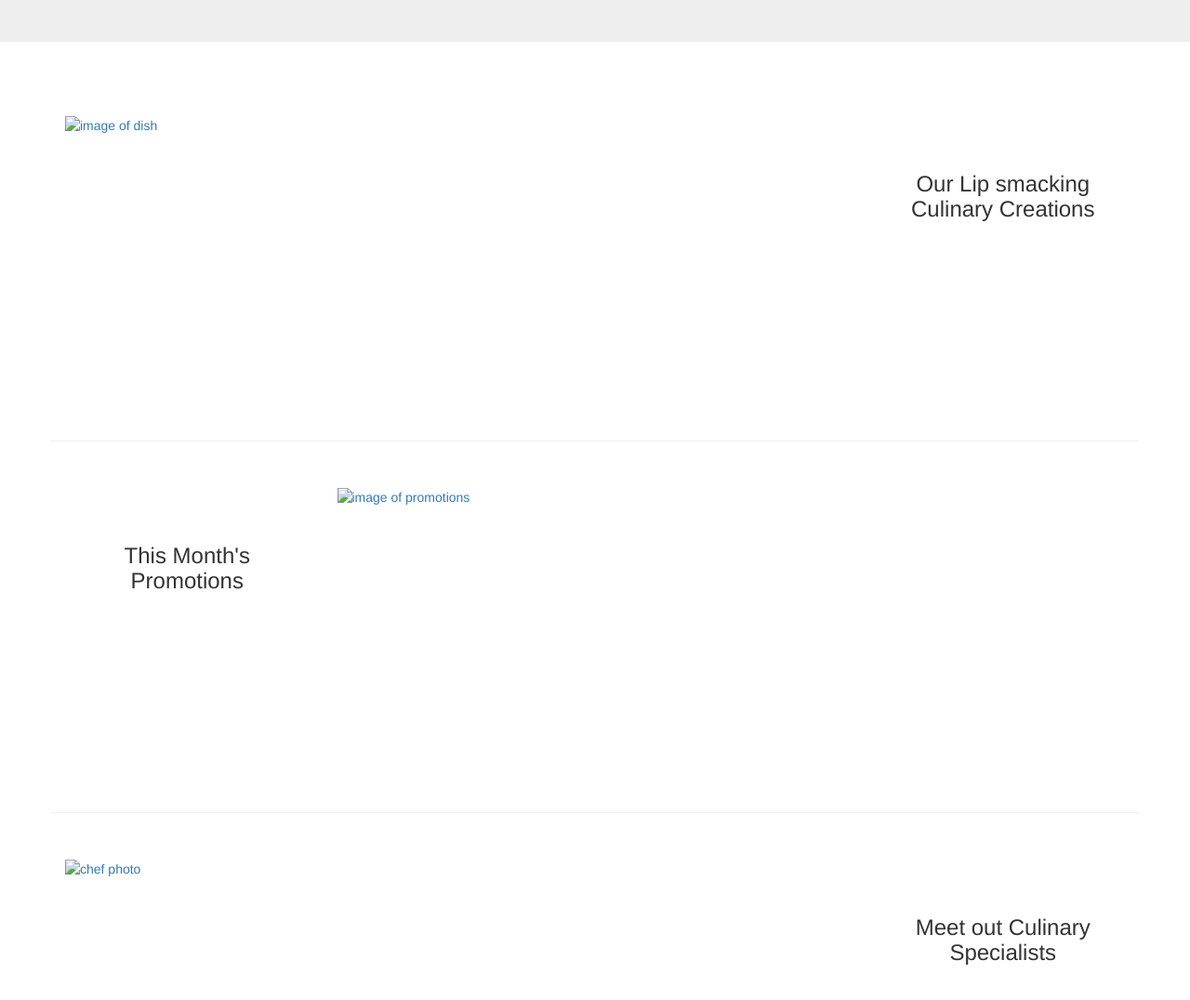
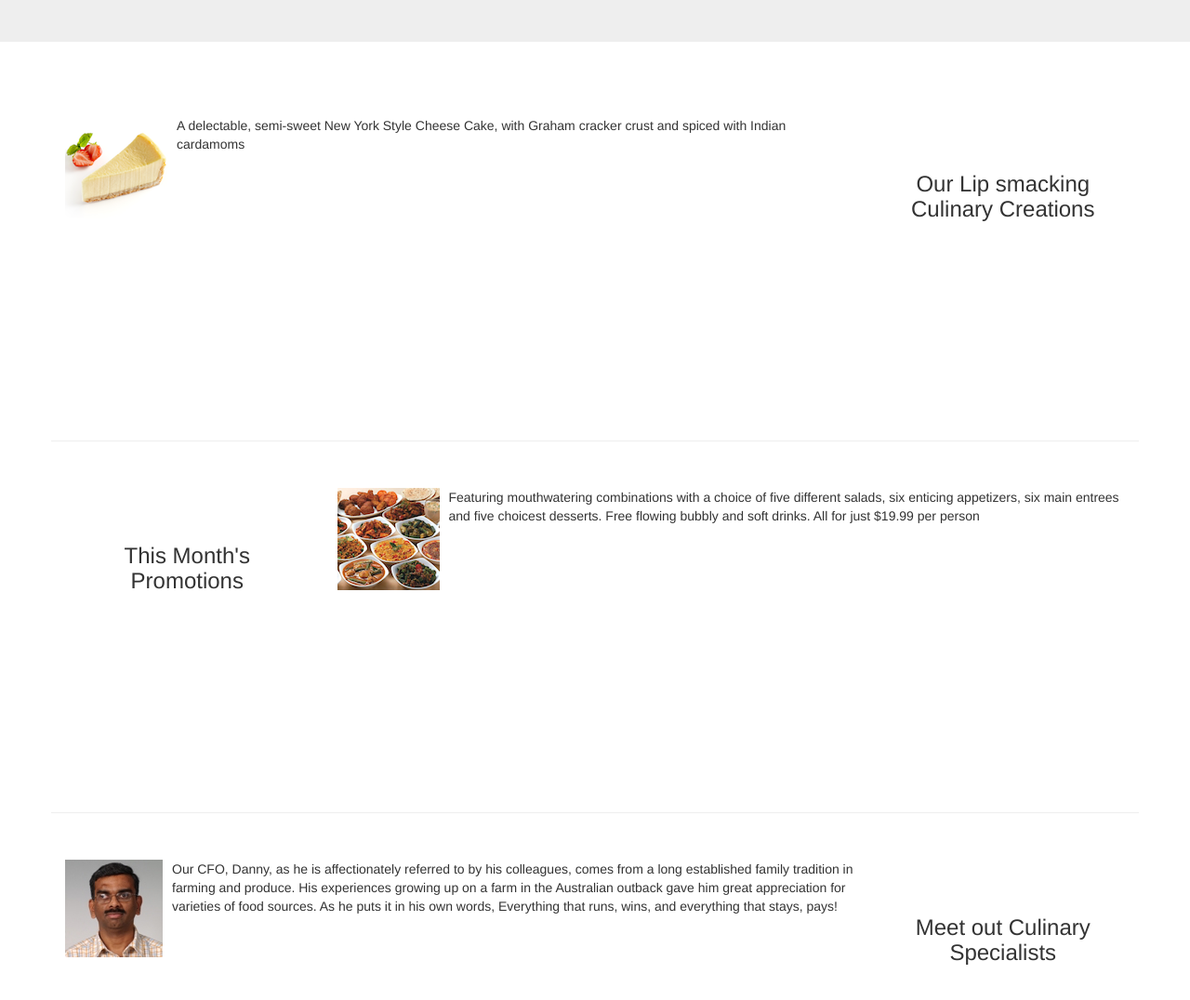
Before and after one commit to Gankidivasu/angularsinglepage, a plain HTML site: page index.html at #/aboutus in a window 1280 px wide. Shown: the part 370-1446 px from the top of the page at 93% size. Drawn offline with nearby package versions, Linux system fonts and the light colour scheme; some packages are replaced by stand-ins of ours.

Commit message:
final commit

```diff
--- a/app/scripts/controllers.js
+++ b/app/scripts/controllers.js
@@ -61,12 +61,12 @@ angular.module('vasuapp')
     }])
 
     .controller('IndexController',['$scope','$routeParams','menuFactory','corporateFactory', function ($scope,$routeParams,menuFactory,corporateFactory) {
-        var promotions = menuFactory.getPromotion(parseInt($routeParams.id,10));
-        $scope.promotions = this.promotions;
-        $scope.leader = corporateFactory.getLeaders(parseInt($routeParams.id,10));
+        $scope.promotions = menuFactory.getPromotion(0);
+        $scope.indexleader = corporateFactory.getLeaders(1);
+        $scope.getDishs = menuFactory.getDish(3);
 }])
     .controller ('AboutController',['$scope','corporateFactory', function($scope,corporateFactory){
     //   $scope.leaderships = menuFactory.getLeaders();
        var leadership = corporateFactory.getLeader();
-        $scope.leaders = this.leadership;
+        $scope.leaders = leadership;
     }])
--- a/app/scripts/services.js
+++ b/app/scripts/services.js
@@ -170,7 +170,7 @@ angular.module('vasuapp')
             {
                 _id:0,
                 name:'Weekend Grand Buffet',
-                image: 'images/buffet.png',
+                image: './app/images/buffet.png',
                 label:'New',
                 price:'19.99',
                 description:'Featuring mouthwatering combinations with a choice of five different salads, six enticing appetizers, six main entrees and five choicest desserts. Free flowing bubbly and soft drinks. All for just $19.99 per person ',
@@ -203,7 +203,7 @@ angular.module('vasuapp')
             {
                 _id:0,
                 name: "Peter Pan",
-                image: 'images/alberto.png',
+                image: './app/images/alberto.png',
                 designation: "Chief Epicurious Officer",
                 abbr: "CEO",
                 description: "Our CEO, Peter, credits his hardworking East Asian immigrant parents who undertook the arduous journey to the shores of America with the intention of giving their children the best future. His mother's wizardy in the kitchen whipping up the tastiest dishes with whatever is available inexpensively at the supermarket, was his first inspiration to create the fusion cuisines for which The Frying Pan became well known. He brings his zeal for fusion cuisines to this restaurant, pioneering cross-cultural culinary connections."
@@ -211,7 +211,7 @@ angular.module('vasuapp')
             {
                 _id:1,
                 name: "Dhanasekaran Witherspoon",
-                image: 'images/alberto.png',
+                image: './app/images/alberto.png',
                 designation: "Chief Food Officer",
                 abbr: "CFO",
                 description: "Our CFO, Danny, as he is affectionately referred to by his colleagues, comes from a long established family tradition in farming and produce. His experiences growing up on a farm in the Australian outback gave him great appreciation for varieties of food sources. As he puts it in his own words, Everything that runs, wins, and everything that stays, pays!"
@@ -219,7 +219,7 @@ angular.module('vasuapp')
             {
                 _id:2,
                 name: "Agumbe Tang",
-                image: 'images/alberto.png',
+                image: './app/images/alberto.png',
                 designation: "Chief Taste Officer",
                 abbr: "CTO",
                 description: "Blessed with the most discerning gustatory sense, Agumbe, our CFO, personally ensures that every dish that we serve meets his exacting tastes. Our chefs dread the tongue lashing that ensues if their dish does not meet his exacting standards. He lives by his motto, You click only if you survive my lick."
@@ -227,7 +227,7 @@ angular.module('vasuapp')
             {
                 _id:3,
                 name: "Alberto Somayya",
-                image: 'images/alberto.png',
+                image: './app/images/alberto.png',
                 designation: "Executive Chef",
                 abbr: "EC",
                 description: "Award winning three-star Michelin chef with wide International experience having worked closely with whos-who in the culinary world, he specializes in creating mouthwatering Indo-Italian fusion experiences. He says, Put together the cuisines from the two craziest cultures, and you get a winning hit! Amma Mia!"
--- a/home.html
+++ b/home.html
@@ -6,11 +6,11 @@
         </div>
         <div class="col-xs-12 col-sm-9 col-sm-pull-3">
             <div class = "media">
-                <a class = "pull-left" ng-href="/#/menu/_id">
-                    <img class = "media-object" src = {{dish.image}} alt = "image of dish">
+                <a class = "pull-left" ng-href="#/">
+                    <img class = "media-object" src = {{getDishs.image}} alt = "image of dish">
                 </a>
                 <div class = "media-body">
-                    <p>{{dish.description}} </p>
+                    <p>{{getDishs.description}} </p>
                 </div>
             </div>
         </div>
@@ -43,10 +43,10 @@
         <div class="col-xs-12 col-sm-9 col-sm-pull-3">
             <div class = "media">
                 <a class = "pull-left" ng-href="/#/aboutus/_id">
-                    <img class = "media-object" src={{leadership.image}} alt = "chef photo">
+                    <img class = "media-object" src={{indexleader.image}} alt = "chef photo">
                 </a>
                 <div class = "media-body">
-                    <p>{{leadership.description}}</p>
+                    <p>{{indexleader.description}}</p>
                 </div>
             </div>
         </div>
```
Also changed, not shown: aboutus.html (+6 -7 lines).
